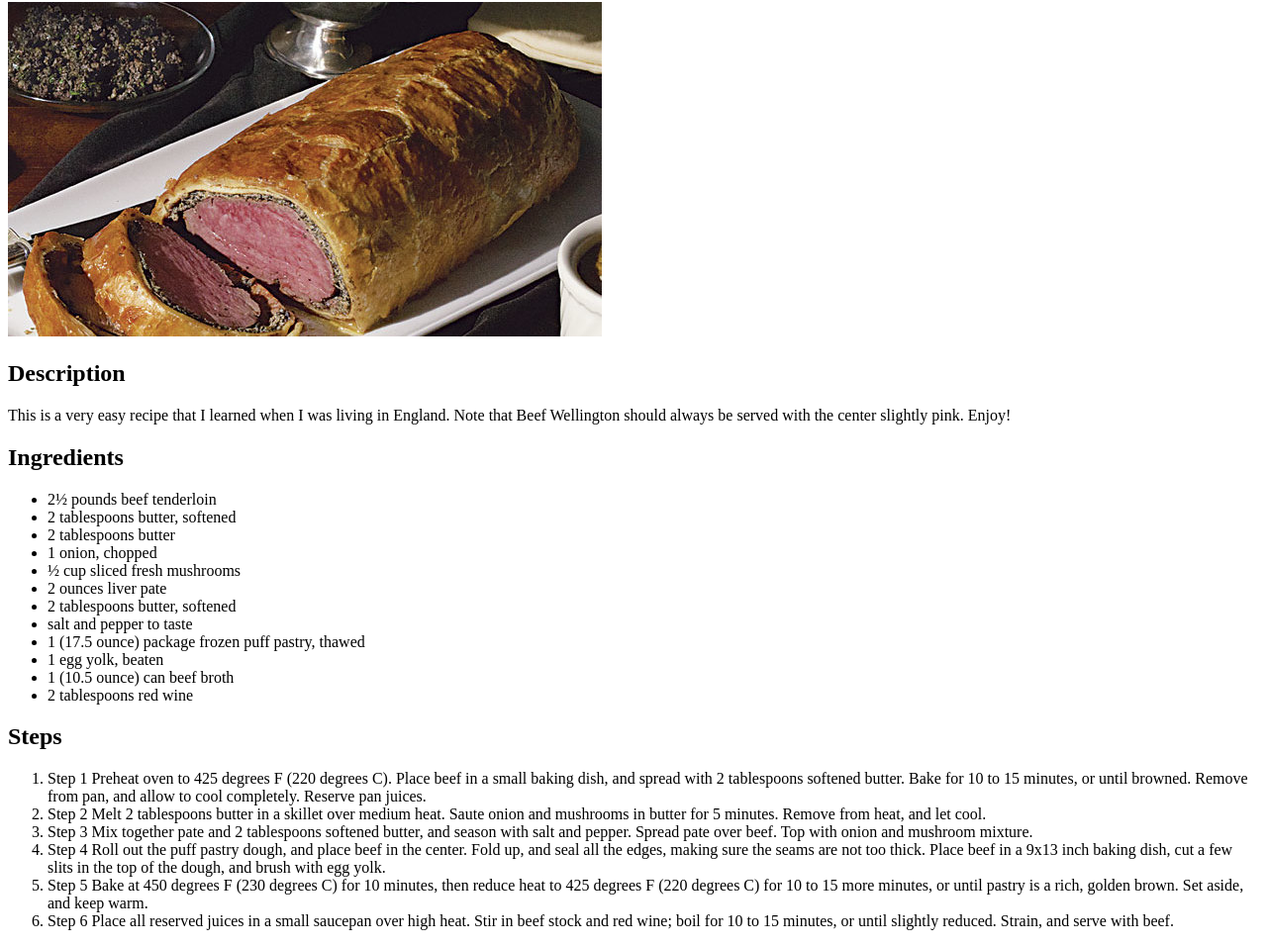
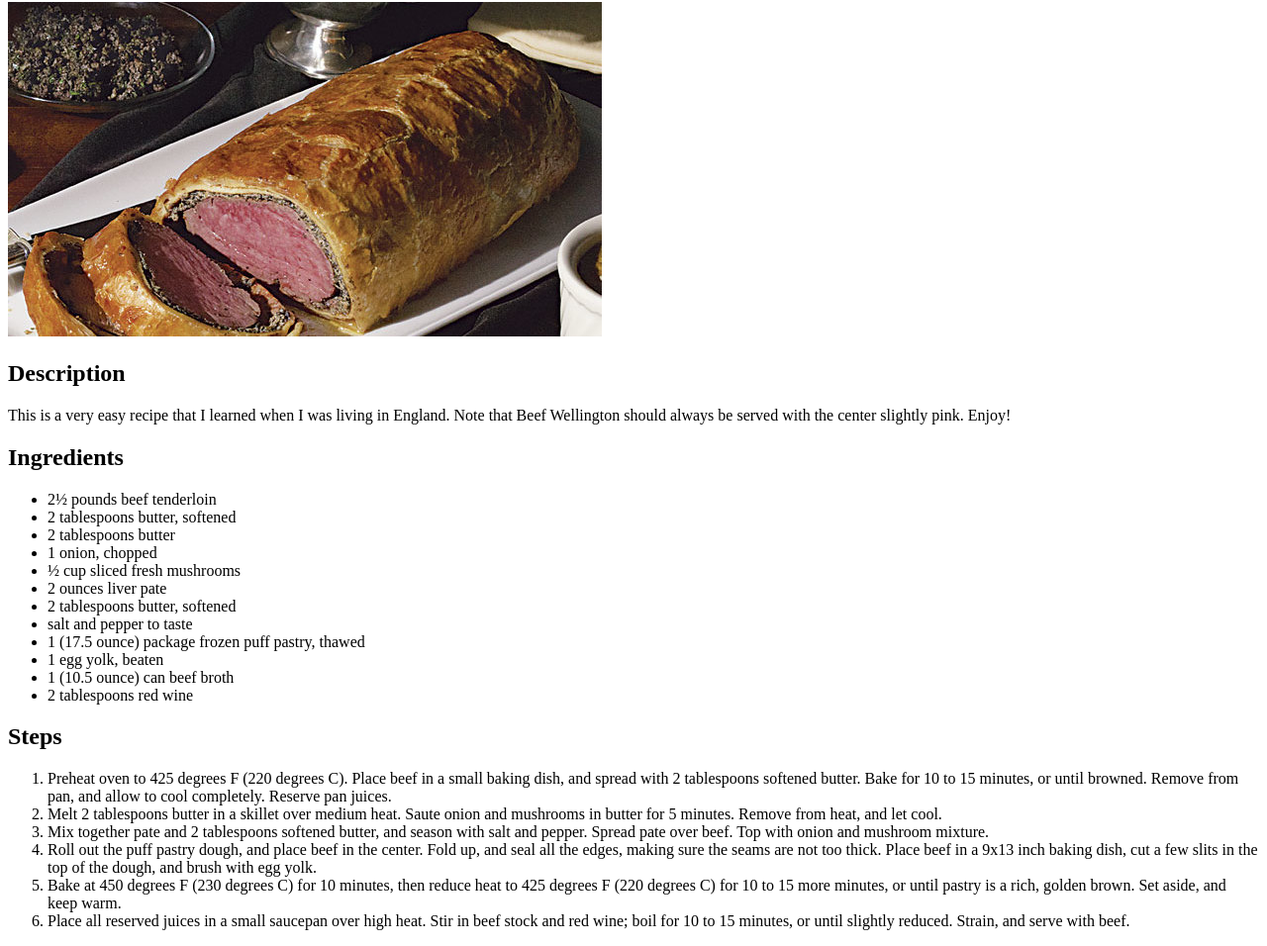
Before and after one commit to CasualRoses/odin-recipes, a plain HTML site: page recipes/beef_wellington.html in a window 1280 px wide. Shown: the part 78-1034 px from the top of the page at 99% size. Drawn offline with Linux system fonts and the light colour scheme.

Commit message:
Remove redundant step numbers

```diff
--- a/recipes/beef_wellington.html
+++ b/recipes/beef_wellington.html
@@ -28,12 +28,12 @@
     </ul>
     <h2>Steps</h2>
     <ol>
-        <li>Step 1    Preheat oven to 425 degrees F (220 degrees C). Place beef in a small baking dish, and spread with 2 tablespoons softened butter. Bake for 10 to 15 minutes, or until browned. Remove from pan, and allow to cool completely. Reserve pan juices.</li>
-        <li>Step 2    Melt 2 tablespoons butter in a skillet over medium heat. Saute onion and mushrooms in butter for 5 minutes. Remove from heat, and let cool.</li>
-        <li>Step 3    Mix together pate and 2 tablespoons softened butter, and season with salt and pepper. Spread pate over beef. Top with onion and mushroom mixture.</li>
-        <li>Step 4    Roll out the puff pastry dough, and place beef in the center. Fold up, and seal all the edges, making sure the seams are not too thick. Place beef in a 9x13 inch baking dish, cut a few slits in the top of the dough, and brush with egg yolk.</li>
-        <li>Step 5    Bake at 450 degrees F (230 degrees C) for 10 minutes, then reduce heat to 425 degrees F (220 degrees C) for 10 to 15 more minutes, or until pastry is a rich, golden brown. Set aside, and keep warm.</li>
-        <li>Step 6    Place all reserved juices in a small saucepan over high heat. Stir in beef stock and red wine; boil for 10 to 15 minutes, or until slightly reduced. Strain, and serve with beef.</li>
+        <li>Preheat oven to 425 degrees F (220 degrees C). Place beef in a small baking dish, and spread with 2 tablespoons softened butter. Bake for 10 to 15 minutes, or until browned. Remove from pan, and allow to cool completely. Reserve pan juices.</li>
+        <li>Melt 2 tablespoons butter in a skillet over medium heat. Saute onion and mushrooms in butter for 5 minutes. Remove from heat, and let cool.</li>
+        <li>Mix together pate and 2 tablespoons softened butter, and season with salt and pepper. Spread pate over beef. Top with onion and mushroom mixture.</li>
+        <li>Roll out the puff pastry dough, and place beef in the center. Fold up, and seal all the edges, making sure the seams are not too thick. Place beef in a 9x13 inch baking dish, cut a few slits in the top of the dough, and brush with egg yolk.</li>
+        <li>Bake at 450 degrees F (230 degrees C) for 10 minutes, then reduce heat to 425 degrees F (220 degrees C) for 10 to 15 more minutes, or until pastry is a rich, golden brown. Set aside, and keep warm.</li>
+        <li>Place all reserved juices in a small saucepan over high heat. Stir in beef stock and red wine; boil for 10 to 15 minutes, or until slightly reduced. Strain, and serve with beef.</li>
     </ol>
   </body>
 </html>
```
